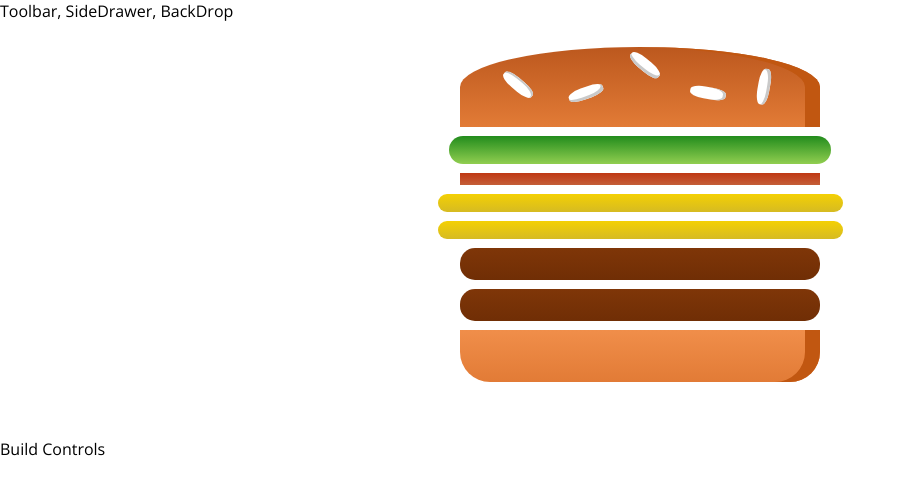
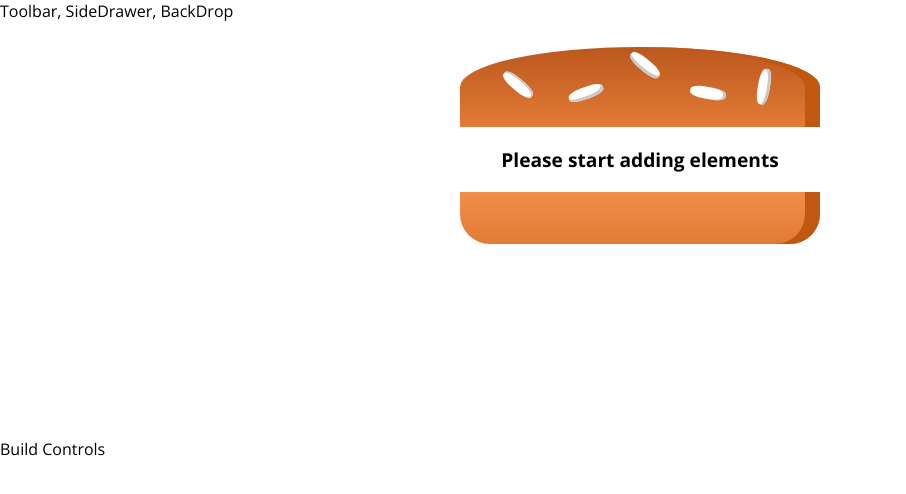
Before and after one commit to jp-jaiprakash/BurgerShop, a React app: page / in a window 1280 px wide. Shown: the top 494 px of the page, without its empty margins (0-906 px from the left). Built offline with nearby package versions, Linux system fonts and the light colour scheme.

Commit message:
Till this commit we can show please add ingredients to user

```diff
--- a/src/components/Burger/Burger.js
+++ b/src/components/Burger/Burger.js
@@ -4,12 +4,21 @@
 import BurgerIngredient from './BurgerIngredients/BurgerIngredients';
 const burger = (props) => {
     console.log(props);
-    const transformedIngredients = Object.keys(props.ingredients)
+    let transformedIngredients = Object.keys(props.ingredients)
                                     .map(igKey => {
                                         return [...Array(props.ingredients[igKey])].map((_,i) => {
                                             return <BurgerIngredient key={igKey+i} type={igKey}/>;
                                         })
                                     })
+                                    .reduce(
+                                        (arr, el) => {
+                                                return arr.concat(el)
+                                        }, []
+                                    );
+    if (transformedIngredients.length === 0){
+        transformedIngredients = <p>Please start adding elements</p>
+    }
+    console.log(transformedIngredients);
     return (
         <div className={classes.Burger}>
             <BurgerIngredient type="bread-top"/>
--- a/src/containers/BurgerBuilder/BurgerBuilder.js
+++ b/src/containers/BurgerBuilder/BurgerBuilder.js
@@ -4,10 +4,10 @@
 class BurgerBuilder extends Component {
     state = {
         ingredients: {
-            salad: 1,
-            bacon:1,
-            cheese:2,
-            meat:2
+            salad: 0,
+            bacon:0,
+            cheese:0,
+            meat:0
         }
     }
     render () {
```
